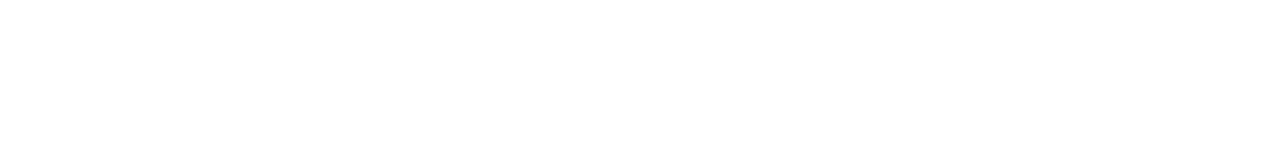
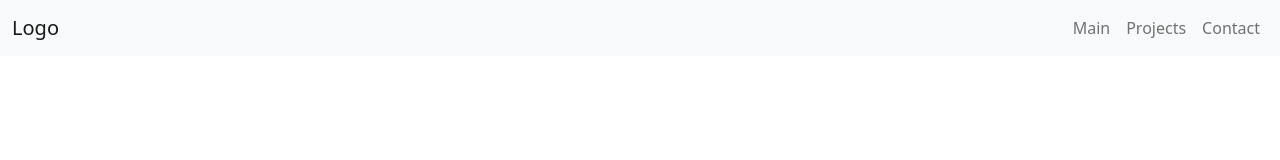
Before and after one commit to covarrubiasseb/portfolio-page, a plain HTML site: page index.html in a window 1280 px wide. Drawn offline with nearby package versions, Linux system fonts and the light colour scheme.

Commit message:
Basic navbar setup

```diff
--- a/index.html
+++ b/index.html
@@ -11,6 +11,27 @@
   </head>
 
   <body>
+    <!-- Navigation Bar -->
+    <nav class="navbar navbar-expand navbar-light bg-light">
+      <div class="container-fluid">
+        <span class="navbar-brand">Logo</span>
+
+        <ul class="navbar-nav">
+          <li class="nav-item">
+            <a class="nav-link" href="#">Main</a>
+          </li>
+
+          <li class="nav-item">
+            <a class="nav-link" href="#">Projects</a>
+          </li>
+
+          <li class="nav-item">
+            <a class="nav-link" href="#">Contact</a>
+          </li>
+        </ul>
+      </div>
+    </nav>
+
     <!-- Javascript dependency -->
     <script src="https://cdn.jsdelivr.net/npm/bootstrap@5.1.3/dist/js/bootstrap.bundle.min.js" integrity="sha384-ka7Sk0Gln4gmtz2MlQnikT1wXgYsOg+OMhuP+IlRH9sENBO0LRn5q+8nbTov4+1p" crossorigin="anonymous"></script>
   </body>
```
